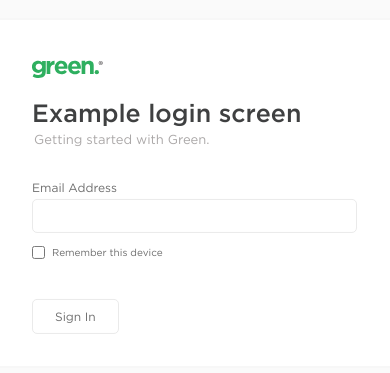
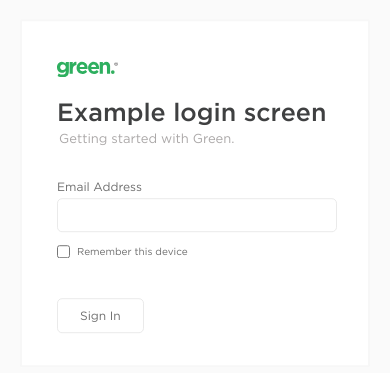
Before and after one commit to aidanw1/login-task, a React (Create React App) app: page / in a window 390 px wide. Shown: the part 229-602 px from the top of the page. Built offline with nearby package versions, Linux system fonts and the light colour scheme.

Commit message:
responsive tweak

```diff
--- a/src/css/_login.scss
+++ b/src/css/_login.scss
@@ -4,12 +4,16 @@ $border-color: #eaeaea;
 $label-color: #6d6d6d;
 
 // RESPONSIVE BREAKPOINTS
-$bp-largest: 75em; // 1200px
-$bp-large: 62.5em; // 1000px
+// $bp-largest: 75em; // 1200px
+// $bp-large: 62.5em; // 1000px
 $bp-medium: 50em; // 800px;
-$bp-small: 37.5em; // 600px;
+// $bp-small: 37.5em; // 600px;
 
 .login-container {
+  @media only screen and (max-width: $bp-medium) {
+    width: 35rem;
+  }
+
   border: 2px solid #f7f7f7;
   border-radius: 2px;
   display: inline-block;
```
